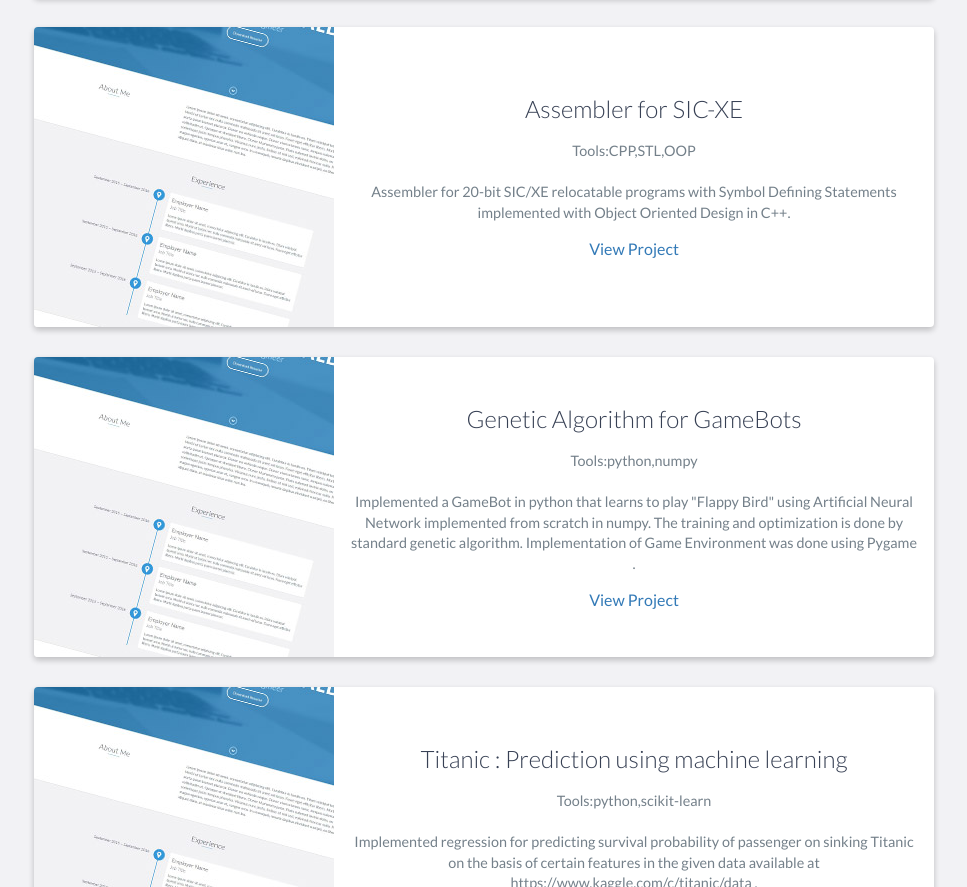
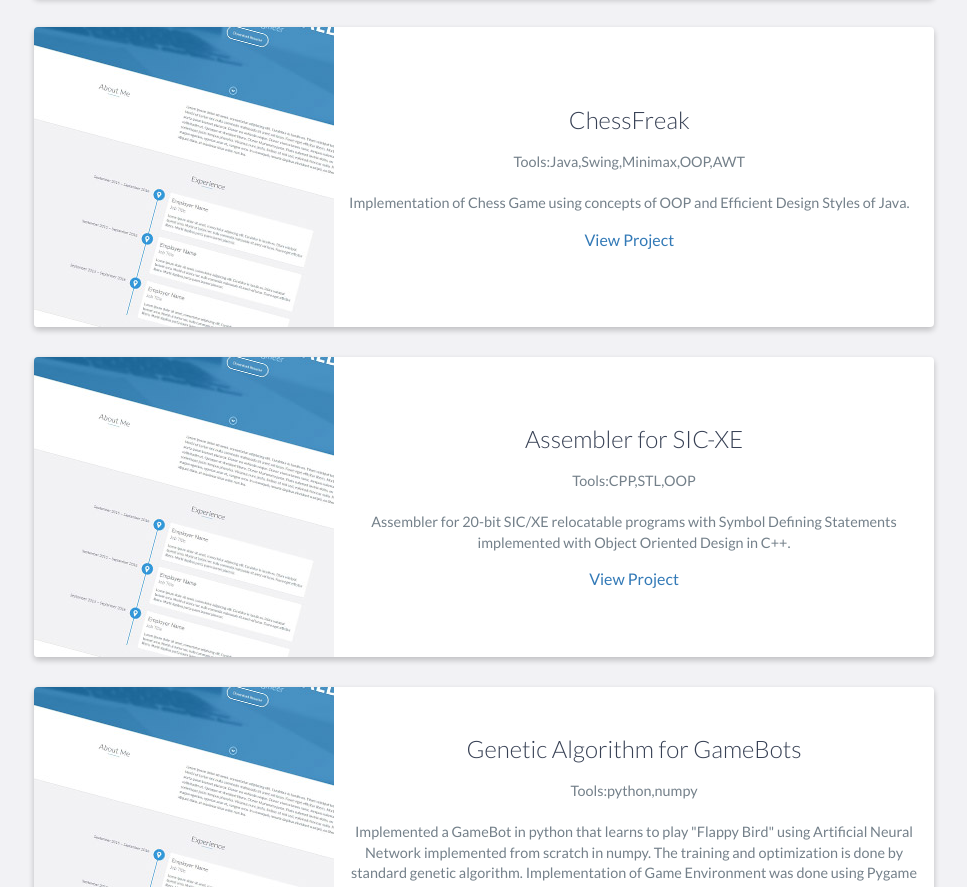
Before and after one commit to CaptainFreak/CaptainFreak.github.io, a website: page index.html in a window 1280 px wide. Shown: the part 4097-4984 px from the top of the page, without its empty margins (156-1123 px from the left). Drawn offline with nearby package versions, Linux system fonts and the light colour scheme.

Commit message:
Updated with Java

```diff
--- a/index.html
+++ b/index.html
@@ -246,6 +246,22 @@ Modeled a Standard Convolutional neural network for classification of images of
                         <img src="images/project.jpg" />
                     </div>
                     <!-- End .project-image -->
+                    <div class="project-info">
+                        <h3>ChessFreak</h3>
+                        <p>
+                            Tools:Java,Swing,Minimax,OOP,AWT<br><br>
+Implementation of Chess Game using concepts of OOP and Efficient Design Styles of Java.</p>
+                        <a href="https://github.com/CaptainFreak/ChessFreak">View Project</a>
+                    </div>
+                    <!-- End .project-info -->
+                </div>
+
+                <!-- End .project -->
+                <div class="project shadow-large">
+                    <div class="project-image">
+                        <img src="images/project.jpg" />
+                    </div>
+                    <!-- End .project-image -->
 
 
                     <div class="project-info">
```
